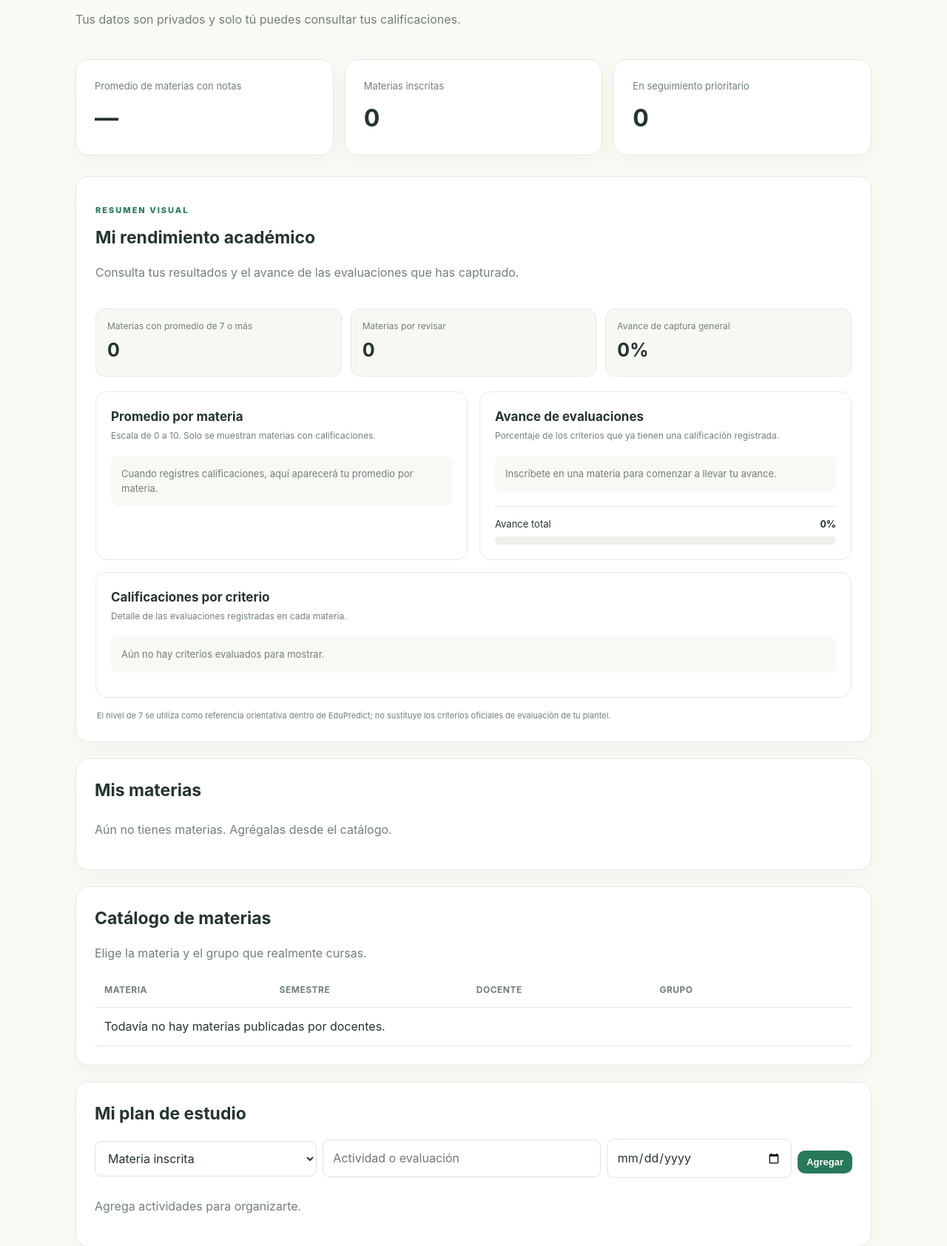
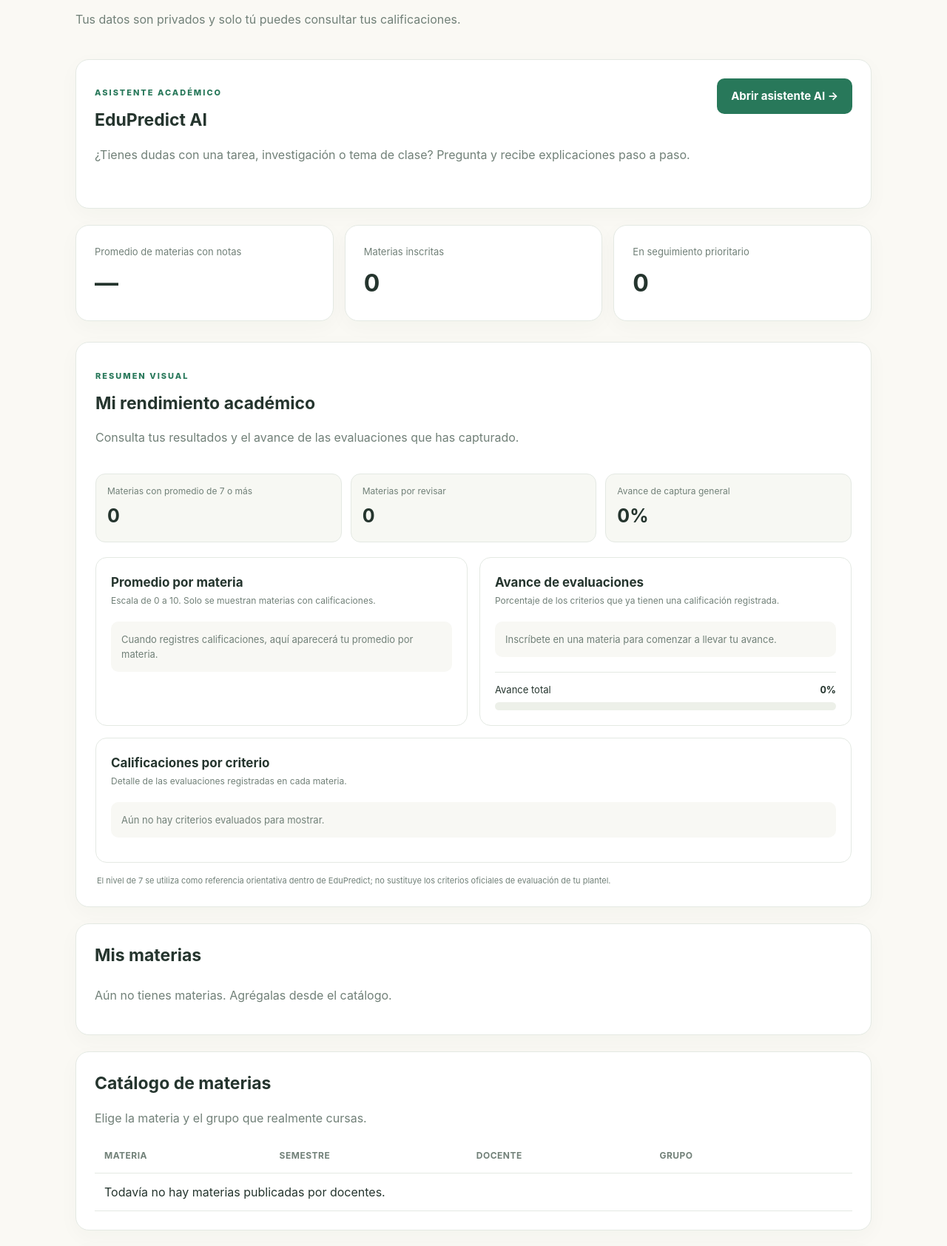
Before and after one commit to User12345-rgb/EduPredict, a Flask app: template templates/student.html in a window 1280 px wide. Shown: the part 206-1890 px from the top of the page at 74% size. Run offline with Flask 3, Linux system fonts and the light colour scheme; the template is opened without the code that fills it, so the values that code supplies are empty; some libraries are stand-ins or nearby versions.

Commit message:
Add files via upload

```diff
--- a/templates/student.html
+++ b/templates/student.html
@@ -8,6 +8,17 @@
     <p class="muted">Tus datos son privados y solo tú puedes consultar tus calificaciones.</p>
   </div>
 </div>
+
+<section class="panel ai-dashboard-card">
+  <div class="section-head">
+    <div>
+      <p class="eyebrow">ASISTENTE ACADÉMICO</p>
+      <h2>EduPredict AI</h2>
+      <p class="muted">¿Tienes dudas con una tarea, investigación o tema de clase? Pregunta y recibe explicaciones paso a paso.</p>
+    </div>
+    <a class="btn" href="{{ url_for('ai_assistant') }}">Abrir asistente AI →</a>
+  </div>
+</section>
 
 {% set ns = namespace(total=0, count=0, at_risk=0, approved=0, captured=0, total_weight=0) %}
 {% for e, r in rows %}
```
